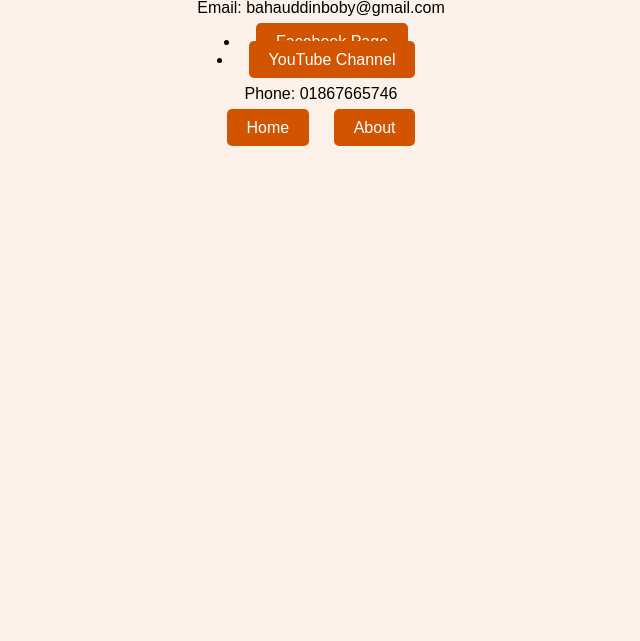
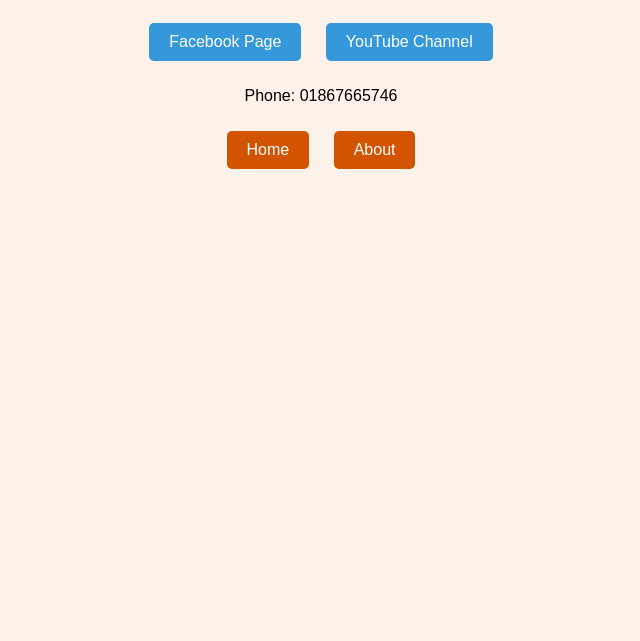
Before and after one commit to Engr-Md-Bahauddin/web-server, a website: page HTML_Files/contact.html in a window 1280 px wide. Shown: the part 159-800 px from the top of the page, without its empty margins (319-959 px from the left). Drawn offline with Linux system fonts and the light colour scheme.

Commit message:
fix render deploy8

```diff
--- a/HTML_Files/contact.html
+++ b/HTML_Files/contact.html
@@ -9,7 +9,7 @@
         body{
             font-family: Arial, sans-serif;
             text-align: center;
-            margin-top: 100px;
+            margin-top: 80px;
             background: #fdf2e9;
         }
 
@@ -24,6 +24,17 @@
             background: #d35400;
             padding: 10px 20px;
             border-radius: 5px;
+            display: inline-block;
+        }
+
+        .social-links a{
+            display: inline-block;
+            margin: 10px;
+            background: #3498db;
+        }
+
+        .social-links a:hover{
+            background: #2980b9;
         }
     </style>
 </head>
@@ -32,17 +43,17 @@
     <h1>Contact Us</h1>
 
     <p>Email: bahauddinboby@gmail.com</p>
-    <li>
+
+    <div class="social-links">
         <a href="https://www.facebook.com/amadercircuitlab" target="_blank">
             Facebook Page
         </a>
-</li>
 
-<li>
         <a href="https://www.youtube.com/@AmaderCircuitLab" target="_blank">
             YouTube Channel
         </a>
-</li>
+    </div>
+
     <p>Phone: 01867665746</p>
 
     <a href="/">Home</a>
```
Lines whose indentation alone changed are shown as unchanged.
